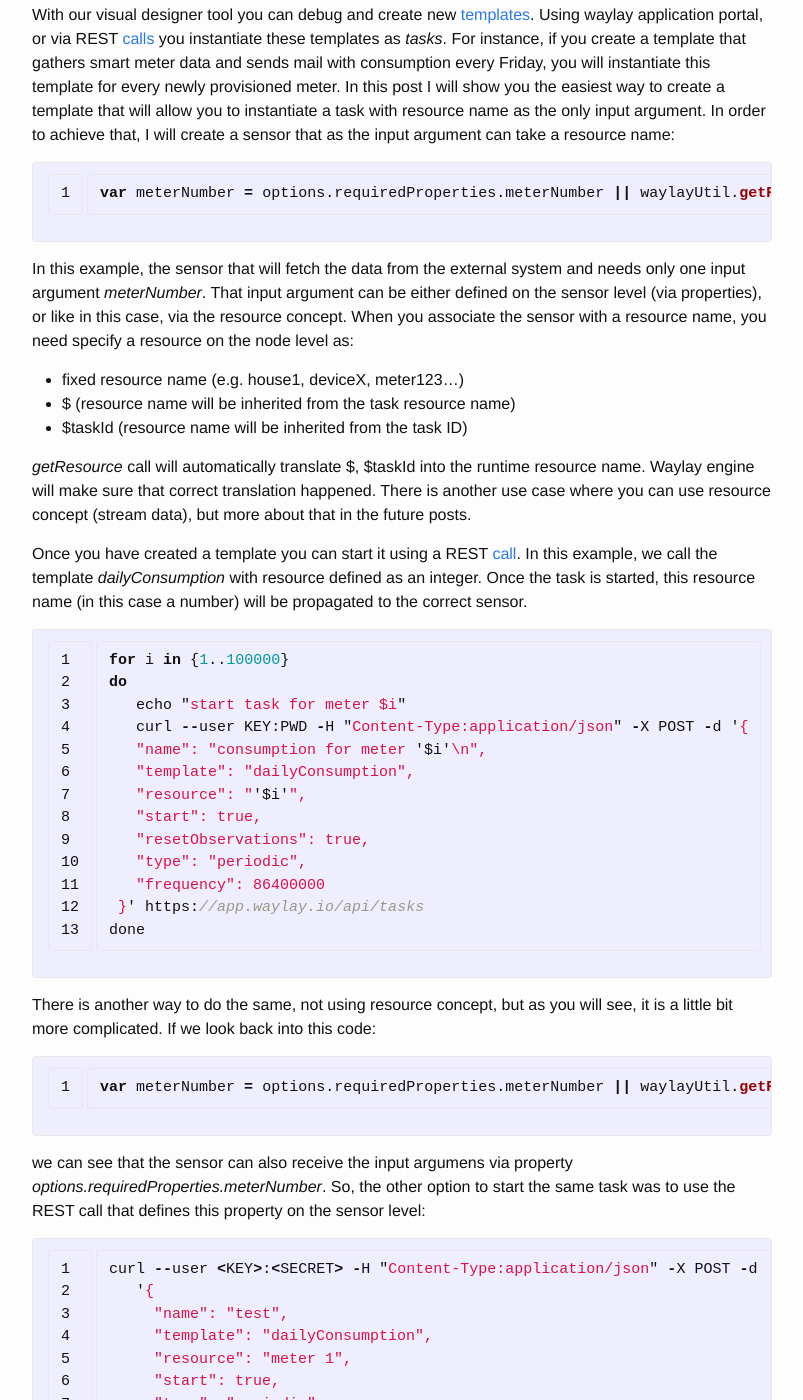
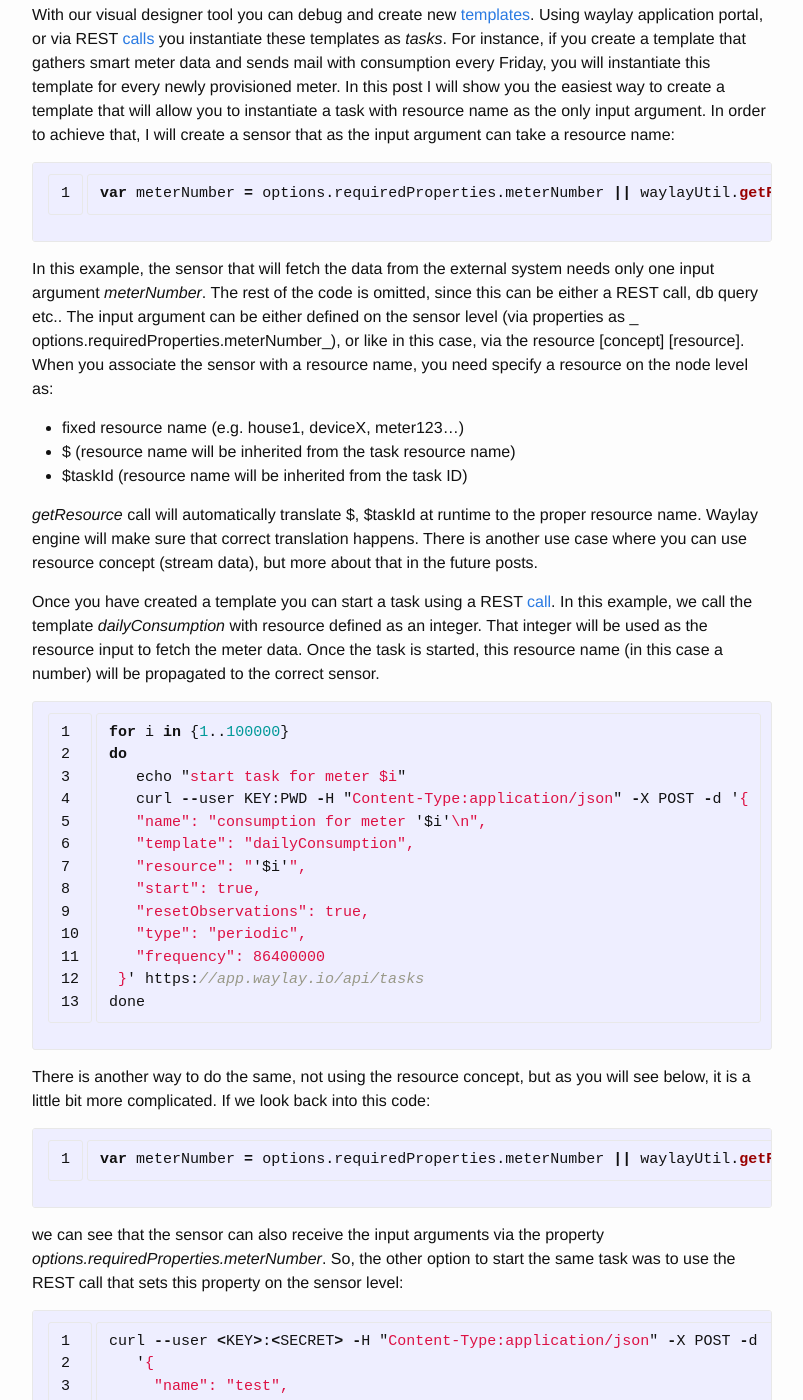
Before and after one commit to jasperdevrient/waylayio.github.io, a Jekyll site: the page built from _posts/2015-11-01-howto-template.markdown, in a window 1280 px wide and 1400 px high, scrolled down 197 px. Shown: the whole window, without its empty margins (238-1041 px from the left). Built offline with Jekyll 4.4.1, drawn with Linux system fonts in a browser that asks for light colours; some of the changed text lies outside the part shown.

Commit message:
Update 2015-11-01-howto-template.markdown

```diff
--- a/_posts/2015-11-01-howto-template.markdown
+++ b/_posts/2015-11-01-howto-template.markdown
@@ -11,16 +11,15 @@ With our visual designer tool you can debug and create new [templates] [doc]. Us
 var meterNumber = options.requiredProperties.meterNumber || waylayUtil.getResource(options)
 {% endhighlight %}
 
-In this example, the sensor that will fetch the data from the external system and needs only one input argument _meterNumber_. That input argument can be either defined on the sensor level (via properties), or like in this case, via the resource concept.
-When you associate the sensor with a resource name, you need specify a resource on the node level as:
+In this example, the sensor that will fetch the data from the external system needs only one input argument _meterNumber_. The rest of the code is omitted, since this can be either a REST call, db query etc..  The input argument can be either defined on the sensor level (via properties as _ options.requiredProperties.meterNumber_), or like in this case, via the resource [concept] [resource]. When you associate the sensor with a resource name, you need specify a resource on the node level as:
 
 * fixed resource name (e.g. house1, deviceX, meter123...)
 * $ (resource name will be inherited from the task resource name)
 * $taskId (resource name will be inherited from the task ID)
 
-_getResource_ call will automatically translate $, $taskId into the runtime resource name. Waylay engine will make sure that correct translation happened. There is another use case where you can use resource concept (stream data), but more about that in the future posts.
+_getResource_ call will automatically translate $, $taskId at runtime to the proper resource name. Waylay engine will make sure that correct translation happens. There is another use case where you can use resource concept (stream data), but more about that in the future posts.
 
-Once you have created a template you can start it using a REST [call] [rest]. In this example, we call the template _dailyConsumption_ with resource defined as an integer. Once the task is started, this resource name (in this case a number) will be propagated to the correct sensor.
+Once you have created a template you can start a task using a REST [call] [rest]. In this example, we call the template _dailyConsumption_ with resource defined as an integer. That integer will be used as the resource input to fetch the meter data. Once the task is started, this resource name (in this case a number) will be propagated to the correct sensor.
 
 {% highlight javascript linenos %}
 for i in {1..100000}
@@ -38,12 +37,12 @@ do
 done
 {% endhighlight %}
 
-There is another way to do the same, not using resource concept, but as you will see, it is a little bit more complicated. If we look back into this code:
+There is another way to do the same, not using the resource concept, but as you will see below, it is a little bit more complicated. If we look back into this code:
 {% highlight javascript linenos %}
 var meterNumber = options.requiredProperties.meterNumber || waylayUtil.getResource(options)
 {% endhighlight %}
 
-we can see that the sensor can also receive the input argumens via property _options.requiredProperties.meterNumber_. So, the other option to start the same task was to use the REST call that defines this property on the sensor level:
+we can see that the sensor can also receive the input arguments via the property _options.requiredProperties.meterNumber_. So, the other option to start the same task was to use the REST call that sets this property on the sensor level:
 {% highlight javascript linenos %}
 curl --user <KEY>:<SECRET> -H "Content-Type:application/json" -X POST -d
    '{
@@ -68,3 +67,4 @@ curl --user <KEY>:<SECRET> -H "Content-Type:application/json" -X POST -d
 
 [doc]: http://docs.waylay.io/Tasks-and-Templates.html
 [rest]: http://docs.waylay.io/Waylay-REST-API-documentation.html
+[resource] : http://docs.waylay.io/Plugin-API.html#functiontoretrievestreamdata
```
